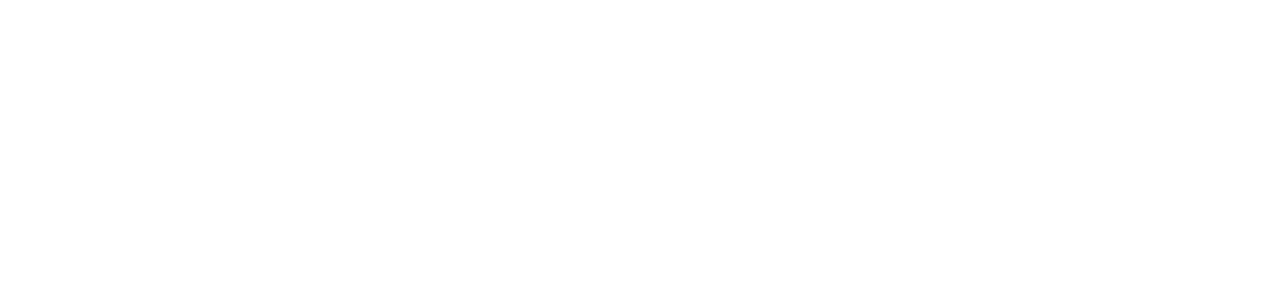
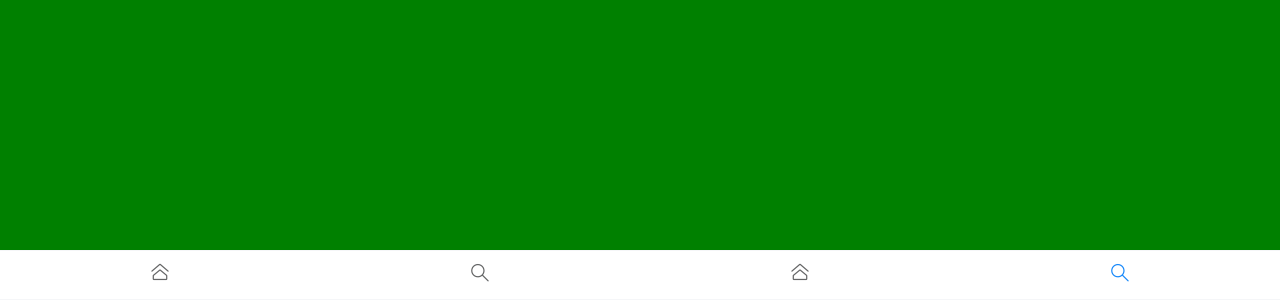
Before and after one commit to Sereinxm/elmshixun, a Vue app: page /tabbar/mine in a window 1280 px wide. Shown: the part 500-800 px from the top of the page. Built offline with nearby package versions, Linux system fonts and the light colour scheme.

Commit message:
完成tabbar

```diff
--- /dev/null
+++ b/src/components/Mine.vue
@@ -0,0 +1,17 @@
+<template>
+      <div class="mine">
+
+      </div>
+</template>
+<script>
+export default {
+  name:"Mine",
+}
+</script>
+<style scoped>
+.mine{
+  width: 100vw;
+  height: 100vh;
+  background-color: green;
+}
+</style>
--- /dev/null
+++ b/src/components/Order.vue
@@ -0,0 +1,19 @@
+<template>
+    <div class="order">
+
+    </div>
+</template>
+<script>
+export default {
+  name:"Order",
+}
+</script>
+<style scoped>
+
+  .order{
+    width: 100vw;
+    height: 100vh;
+    background-color: blue;
+  }
+
+</style>
--- /dev/null
+++ b/src/components/Search.vue
@@ -0,0 +1,17 @@
+<template>
+  <div class="search">
+
+  </div>
+</template>
+<script>
+export default {
+  name:"Search",
+}
+</script>
+<style scoped>
+.search{
+  width: 100vw;
+  height: 100vh;
+  background-color: yellow;
+}
+</style>
--- /dev/null
+++ b/src/components/WaiMai.vue
@@ -0,0 +1,16 @@
+<template>
+      <div class="waimai">
+      </div>
+</template>
+<script>
+      export default {
+        name:"WaiMain",
+      }
+</script>
+<style scoped>
+.waimai{
+  width: 100vw;
+  height: 100vh;
+  background-color: red;
+}
+</style>
--- a/src/main.js
+++ b/src/main.js
@@ -6,9 +6,13 @@
 import VueAxios from "vue-axios";
 import {Icon,Switch ,Button} from "vant";
 import "vant/lib/index.css";
+import {Tabbar,TabbarItem} from "vant";
+
 Vue.use(Icon);
 Vue.use(Switch);
 Vue.use(Button);
+Vue.use(Tabbar);
+Vue.use(TabbarItem);
 
 
 Vue.config.productionTip = false
--- a/src/router/index.js
+++ b/src/router/index.js
@@ -19,7 +19,61 @@
   {
     path: "/city",
     component:()=>import("../views/SearchCity.vue"),
-  }
+  },
+
+
+
+  {
+    path:"/tabbar",
+    component:()=>import("../views/TabBar.vue"),
+    children:[
+      {
+        path:"",
+        redirect:"waimai",
+      },
+      //四大模块
+      {
+        path:"waimai",
+        component:()=>import("../components/WaiMai.vue"),
+        meta:{
+          //控制是否显示tabbar
+          deep:1
+        }
+      },
+      {
+        path:"search",
+        component:()=>import("../components/Search.vue"),
+        meta:{
+          //控制是否显示tabbar
+          deep:1
+        }
+      },
+      {
+        path:"order",
+        component:()=>import("../components/Order.vue"),
+        meta:{
+          //控制是否显示tabbar
+          deep:1
+        }
+      },
+      {
+        path:"mine",
+        component:()=>import("../components/Mine.vue"),
+        meta:{
+          //控制是否显示tabbar
+          deep:1
+        }
+      },
+    ]
+
+
+  },
+
+
+
+
+
+
 ]
 
 const router = new VueRouter({
--- /dev/null
+++ b/src/views/TabBar.vue
@@ -0,0 +1,19 @@
+<template>
+    <div class="tabbar">
+      <router-view/>
+      <van-tabbar route>
+        <van-tabbar-item replace to="/tabbar/waimai" icon="home-o" ></van-tabbar-item>
+        <van-tabbar-item replace to="/tabbar/search" icon="search" ></van-tabbar-item>
+        <van-tabbar-item replace to="/tabbar/order" icon="home-o" ></van-tabbar-item>
+        <van-tabbar-item replace to="/tabbar/mine" icon="search" ></van-tabbar-item>
+      </van-tabbar>
+    </div>
+</template>
+<script>
+export default {
+  name:"Tabbar",
+}
+</script>
+<style scoped>
+
+</style>
```
